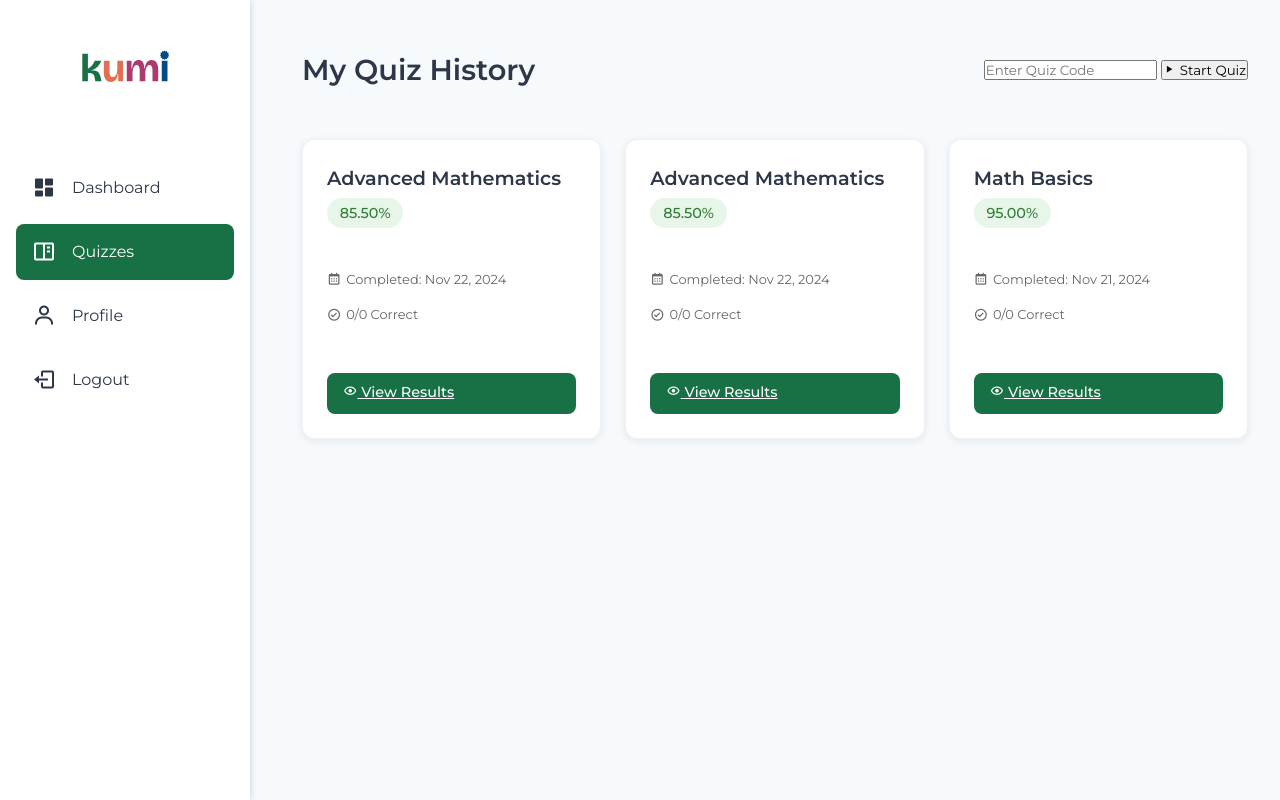
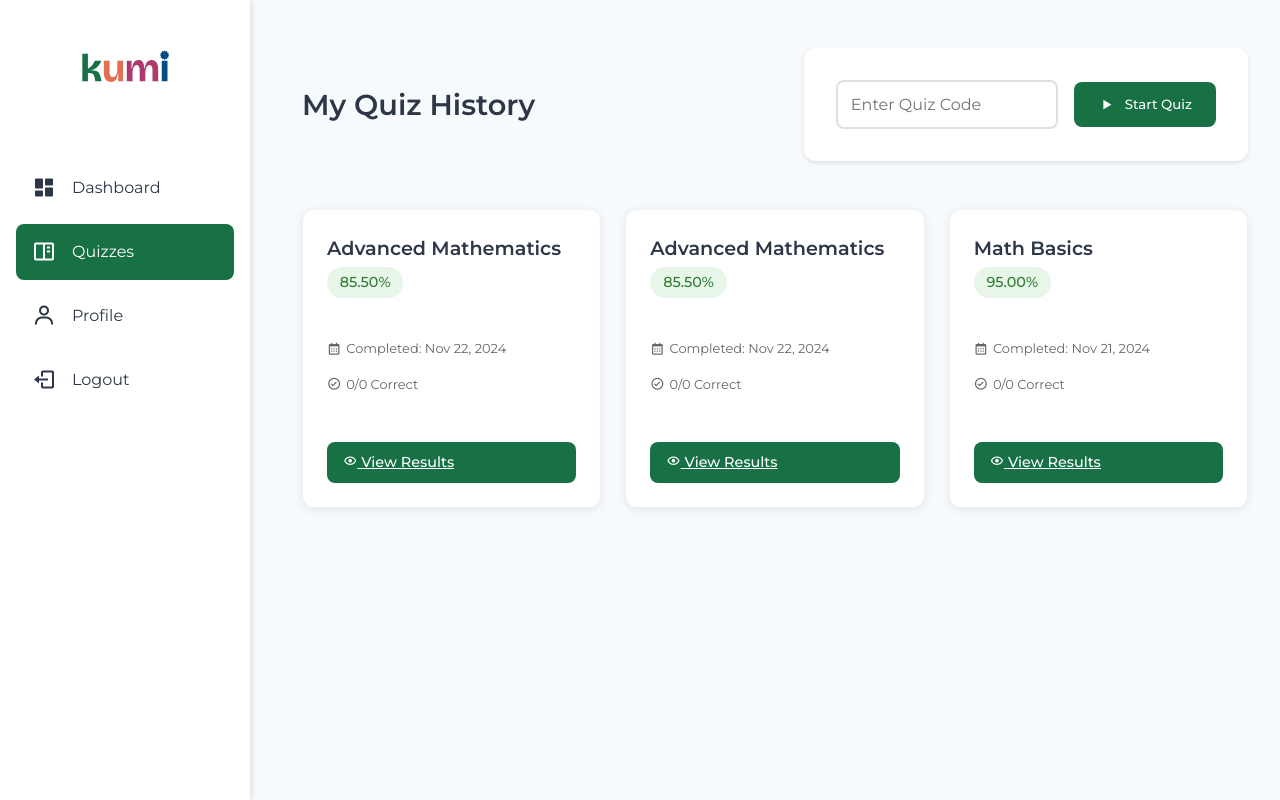
Before and after one commit to nanadotam/kumi_fcln, a PHP site: page /view/quiz.php in a window 1280 px wide. Run offline with PHP 8.4, Linux system fonts and the light colour scheme; a user stored in the database is signed in; data comes from the database, SQL or seed files in the repository; data that the repository does not hold is empty.

Commit message:
updated asthetic for quiz page

```diff
--- a/assets/css/quiz.css
+++ b/assets/css/quiz.css
@@ -190,6 +190,8 @@ body {
     align-items: center;
     margin-bottom: 2rem;
     padding: 1rem 0;
+    flex-wrap: wrap;
+    gap: 1rem;
 }
 
 .page-header h1 {
@@ -440,3 +442,68 @@ body {
     background: #f8f9fa;
     border-radius: 8px;
 }
+
+/* Quiz Code Section Styles */
+.quiz-code-section {
+    background: white;
+    padding: 2rem;
+    border-radius: 12px;
+    box-shadow: 0 2px 4px rgba(0,0,0,0.1);
+    text-align: center;
+    max-width: 500px;
+    margin-left: auto;
+}
+
+.quiz-code-section form {
+    display: flex;
+    gap: 1rem;
+    align-items: center;
+}
+
+.quiz-code-section input {
+    flex: 1;
+    padding: 0.8rem;
+    border: 2px solid #e0e0e0;
+    border-radius: 8px;
+    font-size: 1rem;
+    transition: border-color 0.3s ease;
+}
+
+.quiz-code-section input:focus {
+    border-color: var(--color-primary);
+    outline: none;
+}
+
+.quiz-code-section .start-btn {
+    background: var(--color-primary);
+    color: white;
+    border: none;
+    padding: 0.8rem 1.5rem;
+    border-radius: 8px;
+    cursor: pointer;
+    font-weight: 500;
+    transition: background-color 0.3s ease;
+    display: inline-flex;
+    align-items: center;
+    gap: 0.5rem;
+    white-space: nowrap;
+}
+
+.quiz-code-section .start-btn:hover {
+    background: var(--color-secondary);
+}
+
+.quiz-code-section .start-btn i {
+    font-size: 1.2rem;
+}
+
+@media (max-width: 768px) {
+    .quiz-code-section form {
+        flex-direction: column;
+    }
+
+    .quiz-code-section input,
+    .quiz-code-section .start-btn {
+        width: 100%;
+    }
+}
```
